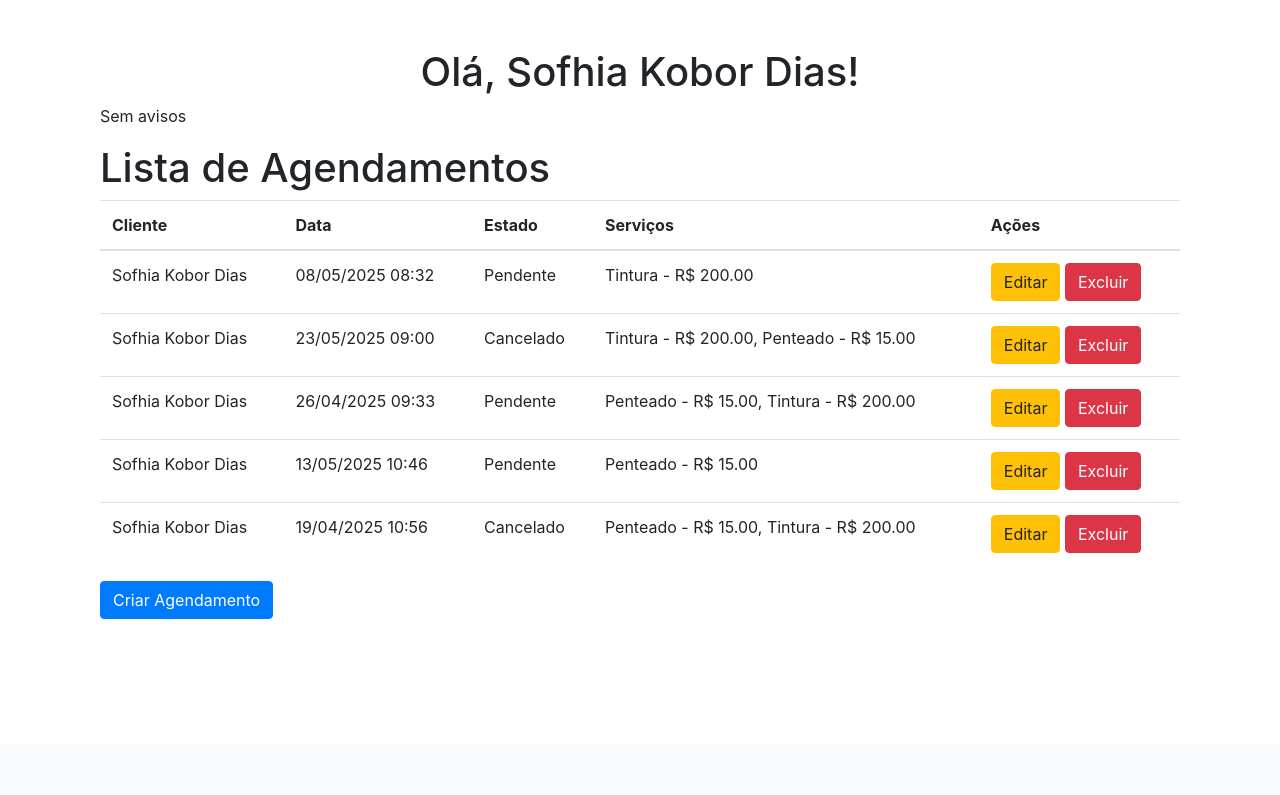
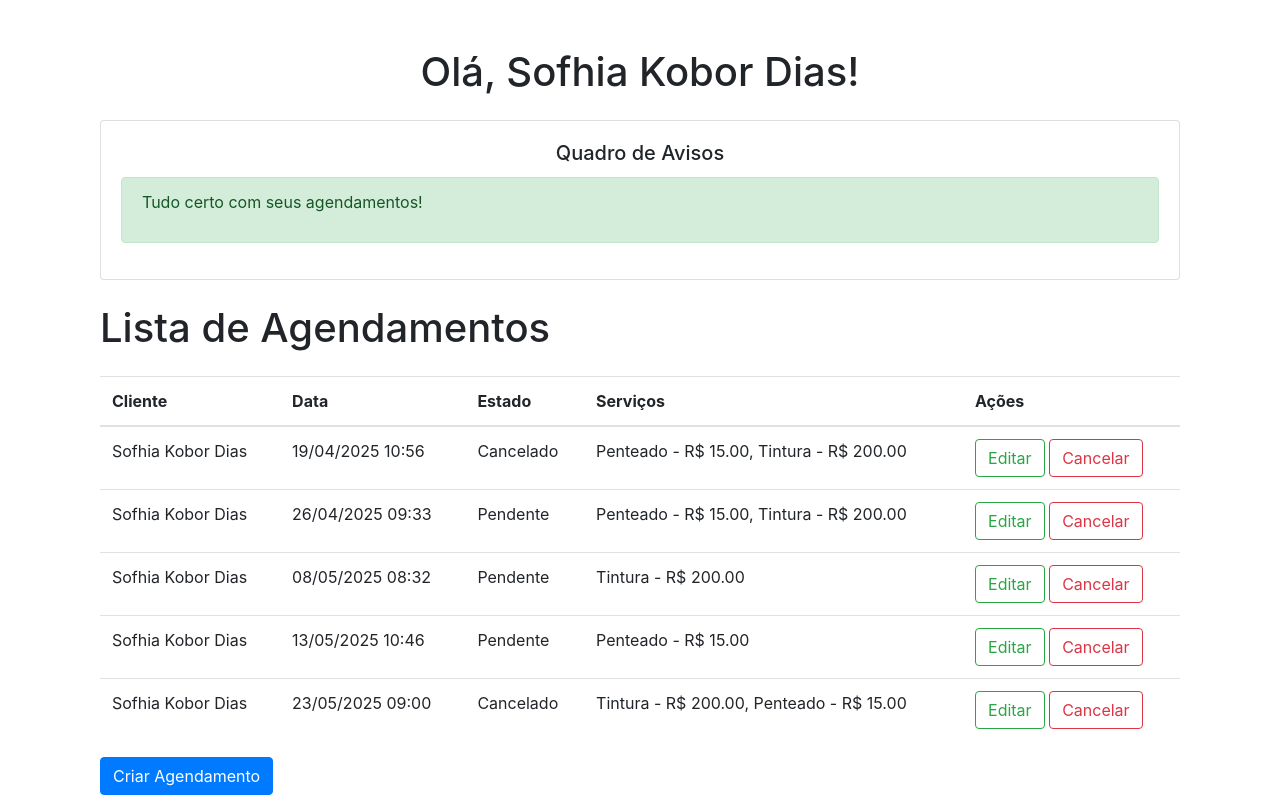
Before and after one commit to KobDias/TesteTecnico, a Flask app: page / in a window 1280 px wide. Shown: the part 56-851 px from the top of the page. Before the commit the page ends 675 px from the top, so only its background shows below. Run offline with Flask 3, Linux system fonts and the light colour scheme; a user stored in the database is signed in; some libraries are stand-ins or nearby versions.

Commit message:
Documentação

```diff
--- a/app.py
+++ b/app.py
@@ -1,61 +1,55 @@
 from collections import defaultdict
-from flask import Flask, flash, url_for, render_template, request, redirect, url_for
-from flask_sqlalchemy import SQLAlchemy
+# ↑ um tipo especial de array que preenche nulls
+from flask import Flask, flash, url_for, render_template, request, redirect, url_for, session
+# ↑ importação do flask e ferramentas para redirecionamento
 from db import db
+from models import Cliente, Agendamentos, Servico, Estado
+# ↑ banco de dados
 from datetime import datetime
 from flask_login import LoginManager, login_user, login_required, logout_user, current_user
+# ↑ bibliotecas para login
 import hashlib
-from flask_migrate import Migrate
 
+# configurando o app
 app = Flask(__name__)
 app.secret_key = "m04H4H4"
 lm = LoginManager(app)
-lm.login_view = 'login'
+lm.login_view = 'login' # se entrar em area em que login_required, vai pra login
 app.config['SQLALCHEMY_DATABASE_URI'] = 'sqlite:///cabeleleila.db'
 db.init_app(app)
-migrate = Migrate(app, db)
 
-from models import Cliente, Agendamentos, Servico, Estado
-
-def existe(var):
-    if var == None:
-        return False
-    return True
-
-def hash(txt):
+def hash(txt): # função de criptografia básica de senhas
     hash_obj = hashlib.sha256(txt.encode('utf-8'))
     return hash_obj.hexdigest()
 
-@lm.user_loader
-def load_user(id):
+@lm.user_loader # decorador para carregar user
+def load_user(id): # pega o id para carregar user
     cliente = db.session.query(Cliente).filter_by(id=id).first()
     return cliente
 
-@app.route('/')
+@app.route('/') # rota home
 def home():
-    if current_user.is_authenticated:
-        # Lógica de avisos
+    if current_user.is_authenticated: # se logado
+
+        # Lógica de avisos de agendamentos na mesma semana
         agendamentos = Agendamentos.query.filter_by(clienteId=current_user.id).order_by(Agendamentos.data.asc()).all()
-        hoje = datetime.now()
 
-        semanas = defaultdict(int)
-        semanas_com_multiplos = []
-
+        # Agrupando agendamentos por semana
+        agendamentos_por_semana = defaultdict(list)
         for agendamento in agendamentos:
             ano, semana, _ = agendamento.data.isocalendar()
-            semanas[(ano, semana)] += 1
-            if semanas[(ano, semana)] >= 2:
-                semanas_com_multiplos.append(agendamento.data)
+            agendamentos_por_semana[(ano, semana)].append({
+                'id': agendamento.id,
+                'data': agendamento.data,
+                'dia_semana': agendamento.data.strftime('%A'),  # Nome do dia da semana
+                'servicos': agendamento.servicos
+            })
+        # Filtrar semanas com múltiplos agendamentos
+        semanas_com_multiplos = {semana: ags for semana, ags in agendamentos_por_semana.items() if len(ags) > 1}
 
-        agendamentos = Agendamentos.query.filter_by(clienteId=current_user.id).all()  # Busca os agendamentos do usuário
-        # if agendamentos.data
-        for agendamento in agendamentos:
-            servicos = Servico.query.join(Agendamentos.servicos).filter(Agendamentos.id == agendamento.id).all()
-            agendamento.servicos = servicos
         return render_template('index.html',
             agendamentos=agendamentos,
-            semanas_com_multiplos=semanas_com_multiplos,
-            hoje=hoje)
+            semanas_com_multiplos=semanas_com_multiplos)
     return render_template('index.html')
 
 @app.route('/login', methods=['GET', 'POST'])
@@ -69,6 +63,7 @@ def login():
             return redirect(url_for('home'))
         else:
             return "Email ou senha invalidos"
+    #GET
     return render_template('login.html')
 
 @app.route('/cadastro', methods=['GET', 'POST'])
@@ -84,6 +79,7 @@ def cadastro():
         db.session.commit()
         login_user(novo_cliente)
         return redirect(url_for('home'))
+    #GET
     return render_template('cadastro.html')
 
 @app.route('/logout')
@@ -93,12 +89,14 @@ def logout():
     return redirect(url_for('home'))
 
 @app.route('/agendamentos', methods=['GET', 'POST'])
-@login_required
+@login_required # criar agendamentos se logado
 def agendamentos():
     if request.method == 'POST':
         # Obter dados do formulário
         dataHora = datetime.strptime(request.form.get('dataHora'), '%Y-%m-%dT%H:%M')
         servicos_ids = request.form.getlist('servicos')
+
+        # verifica se dia passado ou servicos estão vazios
         if dataHora < datetime.now() or servicos_ids==[]:
             return "Não é possivel marcar uma data passada ou deixar de escolher um serviço!"
         else:
@@ -110,60 +108,85 @@ def agendamentos():
             for servico_id in servicos_ids:
                 servico = Servico.query.get(servico_id)
                 if servico:
-                    novo_agendamento.servicos.append(servico)
+                    novo_agendamento.servicos.append(servico) # visualiza cada servico checked e append ao novo agendamento
 
             db.session.add(novo_agendamento)
             db.session.commit()
-
-        return redirect(url_for('home'))
-
-    # Carregar serviços disponíveis para o formulário
-    servicos = Servico.query.all()
-    return render_template('criarAgendamento.html', servicos=servicos)
+            return redirect(url_for('home'))
+    #GET
+    todosServicos = Servico.query.all() # Carregar serviços disponíveis para o formulário
+    return render_template('criarAgendamento.html', servicos=todosServicos)
 
 @app.route('/editarAgendamento/<int:id>', methods=['GET', 'POST'])
 @login_required
 def editarAgendamento(id):
-    agendamento = Agendamentos.query.get_or_404(id)
-    todos_servicos = Servico.query.all()  # Todos os serviços disponíveis
-    if request.method == 'POST':
-        dataAgendado = agendamento.data
-        dataHoje = datetime.now()
-        distancia = (dataAgendado - dataHoje).days
-        if abs(distancia) < 2:
-            return "Infelizmente, edições só podem ser feitas até dois dias antes do agendamento. Ligue para a Leila em 55555555 para alterações."
-        # Atualizar os dados do agendamento conforme necessário
+    agendamento = Agendamentos.query.get_or_404(id) # recebe o id
+    todosServicos = Servico.query.all()  # Todos os serviços disponíveis
+
+    # verificação
+    dataAgendado = agendamento.data
+    dataHoje = datetime.now()
+    distancia = (dataAgendado - dataHoje).days
+    if abs(distancia) < 2: # se o agendamento for em até dois dias, editarAgendamento não abre
+        return "Infelizmente, edições só podem ser feitas até dois dias antes do agendamento. Ligue para a Leila em 55555555 para alterações."
+    elif request.method == 'POST':
+
+        # Atualizar os dados do agendamento conforme necessári0
+
+        # recebe hora
+        agendamento.data = datetime.strptime(request.form.get('dataHora'), '%Y-%m-%dT%H:%M')
+
+        # converte estado da lista dropdown(string para Enum) e recebe novo estado
+        novo_estado = request.form.get('estado')
+        agendamento.estado = Estado[novo_estado]
+
+        # recebe os servicos selecionados (strings)
+        novoServicos_ids = request.form.getlist('servicos')
+
+        if not novoServicos_ids: # se não há serviço selecionado
+            return "Não é possivel deixar o agendamento sem serviços"
         else:
-            agendamento.data = datetime.strptime(request.form.get('dataHora'), '%Y-%m-%dT%H:%M')
-            novo_estado = request.form.get('estado')
-            novos_servicos_ids = request.form.getlist('servicos') # pega as strings selecionadas
-            ids_atuais = {s.id for s in agendamento.servicos} # pega os ids atualmente selecionados
-            novos_ids = set(map(int, novos_servicos_ids)) # converte para os ids
-            if not novos_servicos_ids:
-                flash('Selecione pelo menos um serviço!', 'error')
-                return "Não é possivel deixar o agendamento sem serviços"
-            para_remover = ids_atuais - novos_ids  # calcula as diferenças
+            idsAtuais = {s.id for s in agendamento.servicos} # pega os ids dos servicos já em agendamentos
+            novos_ids = set(map(int, novoServicos_ids)) # converte para ints
+
+            para_remover = idsAtuais - novos_ids  # calcula as diferenças
             for servico_id in para_remover: # remove elas
                 servico = Servico.query.get(servico_id)
                 if servico:
                     agendamento.servicos.remove(servico)
 
-            para_adicionar = novos_ids - ids_atuais # calcula os adicionais
+            para_adicionar = novos_ids - idsAtuais # calcula as diferenças
             for servico_id in para_adicionar: # adiciona elas
                 servico = Servico.query.get(servico_id)
                 if servico:
                     agendamento.servicos.append(servico)
-            agendamento.estado = Estado[novo_estado]  # Converte a string para o enum
-            try:
-                db.session.commit()
-                flash('Agendamento atualizado com sucesso!', 'success')
-            except Exception as e:
-                db.session.rollback()
-                flash(f'Erro ao salvar: {str(e)}', 'error')
+        try:
+            db.session.commit()
+            return redirect(url_for('home'))
+        except Exception as e:
+            return "Erro"
+    #GET
     servicos = Servico.query.all()
-    return render_template('editarAgendamento.html', agendamento=agendamento, servicos=servicos, estados=Estado, todos_servicos=todos_servicos)
+    return render_template('editarAgendamento.html', agendamento=agendamento, servicos=servicos, estados=Estado, todos_servicos=todosServicos)
 
-@app.route('/excluirAgendamento/<int:id>', methods=['POST'])
+@app.route('/cancelarAgendamento/<int:id>', methods=['POST', 'GET'])
+@login_required
+def cancelarAgendamento(id):
+    agendamento = Agendamentos.query.get_or_404(id)
+    dataAgendado = agendamento.data
+    dataHoje = datetime.now()
+    distancia = (dataAgendado - dataHoje).days
+    print("Sorriso")
+    if abs(distancia) < 2:
+        return "Infelizmente, cancelamentos só podem ser feitos até dois dias antes do agendamento. Ligue para a Leila em 55555555 para alterações."
+    else:
+        print("batata")
+        agendamento.estado = Estado.cancelado
+        db.session.add(agendamento)
+        db.session.commit()
+        return redirect(url_for('home'))
+
+@app.route('/excluirAgendamento/<int:id>', methods=['POST', 'GET'])
 @login_required
 def excluirAgendamento(id):
     agendamento = Agendamentos.query.get_or_404(id)
@@ -185,6 +208,54 @@ def servicos():
         return redirect(url_for('servicos'))
     return render_template('cadastreServico.html', servicos=servicos)
 
+@app.route('/unirAgendamentos/<int:id1>/<int:id2>', methods=['POST'])
+@login_required
+def unirAgendamentos(id1, id2):
+    # Obter os dois agendamentos
+    agendamento1 = Agendamentos.query.get_or_404(id1)
+    agendamento2 = Agendamentos.query.get_or_404(id2)
+    dia1 = request.form.get('dia1')
+    dia2 = request.form.get('dia2')
+
+    dias_semana = {
+        "Monday": 1,
+        "Tuesday": 2,
+        "Wednesday": 3,
+        "Thursday": 4,
+        "Friday": 5,
+        "Saturday": 6,
+        "Sunday": 7
+    }
+
+    # Verificar qual é o mais recente
+    print(f" dia1: {dia1}, dia2")
+    if dias_semana[dia1] > dias_semana[dia2]:
+        mais_recente = agendamento1
+        mais_antigo = agendamento2
+    else:
+        mais_recente = agendamento2
+        mais_antigo = agendamento1
+
+    # Unir os serviços
+    for servico in mais_antigo.servicos:
+        if servico not in mais_recente.servicos:
+            mais_recente.servicos.append(servico)
+
+    # Excluir o agendamento mais antigo
+    db.session.delete(mais_antigo)
+
+    # Salvar as alterações
+    try:
+        db.session.commit()
+        flash('Agendamentos unidos com sucesso!', 'success')
+    except Exception as e:
+        db.session.rollback()
+        flash(f'Erro ao unir agendamentos: {str(e)}', 'error')
+
+    return redirect(url_for('home'))
+
+
+
 if __name__ == '__main__':
     with app.app_context():
         db.create_all()
--- a/models.py
+++ b/models.py
@@ -9,6 +9,7 @@ class Cliente(UserMixin, db.Model):
     email = db.Column(db.String(120), unique=True, nullable=False)
     telefone = db.Column(db.String(20), nullable=False)
     senha = db.Column(db.String(120), nullable=False)
+    is_admin = db.Column(db.Boolean, default=False)  # Campo para identificar administradores
 
 class Estado(enum.Enum):
         pendente = "pendente"
--- a/templates/index.html
+++ b/templates/index.html
@@ -3,27 +3,49 @@
 {% block content %}
 <div class="container mt-5">
     {% if current_user.is_authenticated %}
-        <h1 class="text-center">Olá, {{ current_user.nome }}!</h1>
-        {% if semanas_com_multiplos %}
-            <div class="alert alert-warning mt-3">
+        <h1 class="text-center mb-4">Olá, {{ current_user.nome }}!</h1>
+        <div class="card mb-4">
+            <div class="card-body">
+            <h5 class="card-title text-center">Quadro de Avisos</h5>
+                {% if semanas_com_multiplos %} <!-- se existem semanas com +1 agendamento -->
+                    <div class="alert alert-warning mt-3 text-danger">
                         <h4>📅 Otimize seus agendamentos!</h4>
-                <p>Você tem múltiplos agendamentos nas seguintes semanas:</p>
+                        <h5>Você tem múltiplos agendamentos nas seguintes semanas:</h5>
                         <ul>
-                    {% for data in semanas_com_multiplos %}
+                            {% for semana, agendamentos in semanas_com_multiplos.items() %}
                             <li>
-                        Semana de {{ data.strftime('%d/%m') }} -
-                        <a href="{{ url_for('agendamentos') }}?sugestao={{ data.strftime('%Y-%m-%d') }}"
-                            class="btn btn-sm btn-success">
-                            Marcar novo horário nesta semana
-                        </a>
+                                Semana {{ semana[1] }} de {{ semana[0] }}:
+                        <ul>
+                            {% for agendamento in agendamentos %}
+                            <li>
+                                {{ agendamento.data.strftime('%d/%m/%Y %H:%M') }} -
+                                {% for servico in agendamento.servicos %}
+                                    {{ servico.nome }}{% if not loop.last %}, {% endif %}
+                                {% endfor %}
+                            </li>
+                            {% endfor %}
+                        </ul>
+                                <!-- Exemplo de botão no template -->
+                                <form action="{{ url_for('unirAgendamentos', id1=agendamentos[0].id, id2=agendamentos[1].id) }}" method="POST">
+                                    <div class="form-group mt-3">
+                                        <input type="hidden" name="dia1" value="{{ agendamentos[0].data.strftime('%A') }}">
+                                        <input type="hidden" name="dia2" value="{{ agendamentos[1].data.strftime('%A') }}">
+                                        <button type="submit" class="btn btn-outline-danger">Unir Agendamentos</button>
+                                    </div>
+                                </form>
                             </li>
                             {% endfor %}
                         </ul>
                     </div>
                 {% else %}
-            <p>Sem avisos</p>
+                    <div class="alert alert-success">
+                        <p>Tudo certo com seus agendamentos!</p>
+                    </div>
                 {% endif %}
-        <h1>Lista de Agendamentos</h1>
+                </div>
+    </div>
+
+        <h1 class="mb-4">Lista de Agendamentos</h1>
         {% if agendamentos %}
             <table class="table">
                 <thead>
@@ -49,13 +71,13 @@
                                 {{ servico.nome }} - R$ {{ "%.2f"|format(servico.preco) }}{% if not loop.last %}, {% endif %}
                             {% endfor %}
                             {% else %}
-                            Nenhum serviço selecionado
+                            <p></p>
                             {% endif %}
                         </td>
 
                         <td>
-                            <a href="{{ url_for('editarAgendamento', id=agendamento.id) }}" class="btn btn-warning">Editar</a>
-                            <a href="{{ url_for('excluirAgendamento', id=agendamento.id) }}" class="btn btn-danger">Excluir</a>
+                            <a href="{{ url_for('editarAgendamento', id=agendamento.id) }}" class="btn btn-outline-success">Editar</a>
+                            <a href="{{ url_for('cancelarAgendamento', id=agendamento.id) }}" class="btn btn-outline-danger">Cancelar</a>
                         </td>
                     </tr>
                     {% endfor %}
```
Also changed, not shown: instance/cabeleleila.db. Lines whose indentation alone changed are shown as unchanged.
